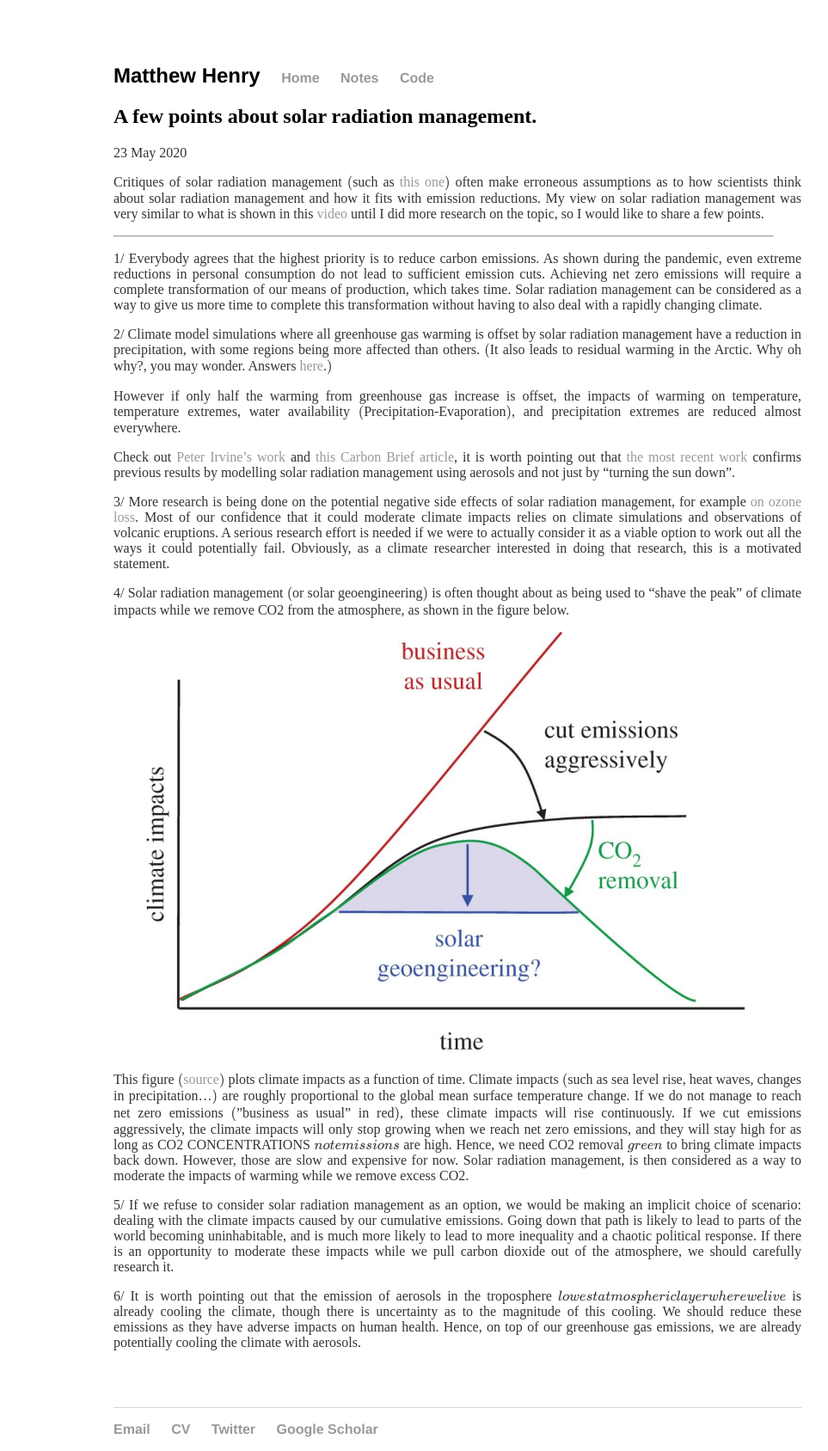
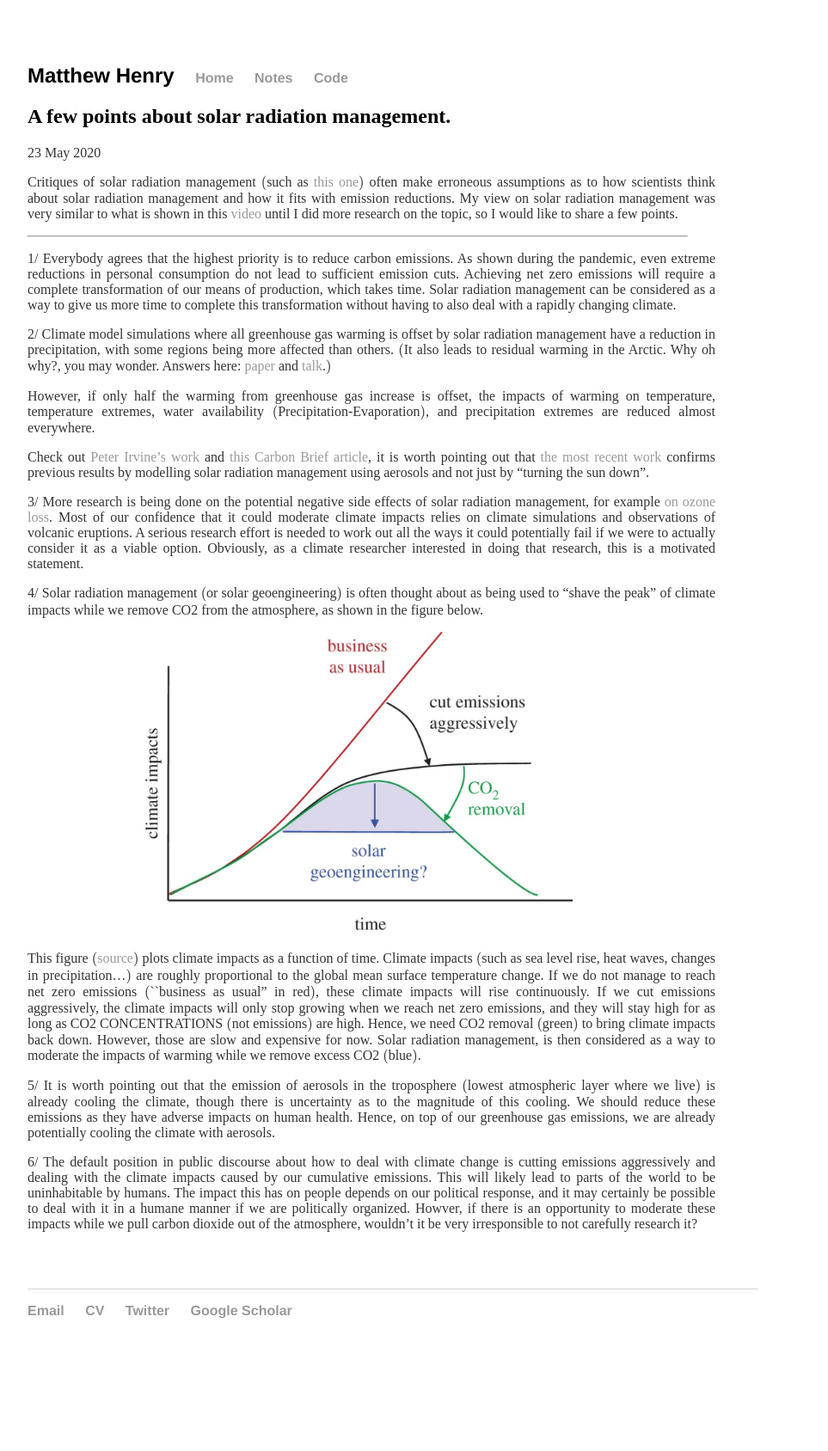
Before and after one commit to matthewjhenry/old_website, a Jekyll site: the page built from _posts/2020-05-23-SRM_critique.md, in a window 1280 px wide. Shown: the whole page at 86% size, without its empty margins (176-1139 px from the left). Built offline with Jekyll 4.4.1, drawn with Linux system fonts in a browser that asks for light colours; formulas are drawn with MathJax 3; comment, search, counter and statistics services are not loaded; after the commit the page ends 1608 px from its top, so only the background shows below that.

Commit message:
geo post edits

```diff
--- a/_posts/2020-05-23-SRM_critique.md
+++ b/_posts/2020-05-23-SRM_critique.md
@@ -7,24 +7,35 @@
 
 Critiques of solar radiation management $($such as <a href="https://www.youtube.com/watch?v=wgyhnFHm1uE">this one</a>$)$ often make erroneous assumptions as to how scientists think about solar radiation management and how it fits with emission reductions. My view on solar radiation management was very similar to what is shown in this [video](https://www.youtube.com/watch?v=wgyhnFHm1uE) until I did more research on the topic, so I would like to share a few points.
 
+
 ---
+
 
 1/ Everybody agrees that the highest priority is to reduce carbon emissions. As shown during the pandemic, even extreme reductions in personal consumption do not lead to sufficient emission cuts. Achieving net zero emissions will require a complete transformation of our means of production, which takes time. Solar radiation management can be considered as a way to give us more time to complete this transformation without having to also deal with a rapidly changing climate.
 
-2/ Climate model simulations where all greenhouse gas warming is offset by solar radiation management have a reduction in precipitation, with some regions being more affected than others. $($It also leads to residual warming in the Arctic. Why oh why?, you may wonder. Answers <a href="https://ams.confex.com/ams/22FLUID/videogateway.cgi/id/55150?recordingid=55150">here</a>.$)$
 
-However if only half the warming from greenhouse gas increase is offset, the impacts of warming on temperature, temperature extremes, water availability $($Precipitation-Evaporation$)$, and precipitation extremes are reduced almost everywhere.
+2/ Climate model simulations where all greenhouse gas warming is offset by solar radiation management have a reduction in precipitation, with some regions being more affected than others. $($It also leads to residual warming in the Arctic. Why oh why?, you may wonder. Answers here: [paper](https://matthewjhenry.github.io/papers/Henry_Merlis_SRM_main_submitted.pdf) and [talk](https://ams.confex.com/ams/22FLUID/videogateway.cgi/id/55150?recordingid=55150).$)$
+
+However, if only half the warming from greenhouse gas increase is offset, the impacts of warming on temperature, temperature extremes, water availability $($Precipitation-Evaporation$)$, and precipitation extremes are reduced almost everywhere.
 
 Check out <a href="https://www.ucl.ac.uk/earth-sciences/people/academic/dr-peter-irvine">Peter Irvine's work</a> and <a href="https://www.carbonbrief.org/halving-global-warming-with-solar-geoengineering-could-offset-tropical-storm-risk"> this Carbon Brief article</a>, it is worth pointing out that <a href="https://discovery.ucl.ac.uk/id/eprint/10094203/">the most recent work</a> confirms previous results by modelling solar radiation management using aerosols and not just by "turning the sun down".
 
-3/ More research is being done on the potential negative side effects of solar radiation management, for example [on ozone loss](https://keith.seas.harvard.edu/publications/stratospheric-solar-geoengineering-without-ozone-loss). Most of our confidence that it could moderate climate impacts relies on climate simulations and observations of volcanic eruptions. A serious research effort is needed if we were to actually consider it as a viable option to work out all the ways it could potentially fail. Obviously, as a climate researcher interested in doing that research, this is a motivated statement.
+
+3/ More research is being done on the potential negative side effects of solar radiation management, for example [on ozone loss](https://keith.seas.harvard.edu/publications/stratospheric-solar-geoengineering-without-ozone-loss). Most of our confidence that it could moderate climate impacts relies on climate simulations and observations of volcanic eruptions. A serious research effort is needed to work out all the ways it could potentially fail if we were to actually consider it as a viable option. Obviously, as a climate researcher interested in doing that research, this is a motivated statement.
+
 
 4/ Solar radiation management $($or solar geoengineering$)$ is often thought about as being used to "shave the peak" of climate impacts while we remove CO2 from the atmosphere, as shown in the figure below.
 
-<div style="text-align:center;valign:center"><img src="https://matthewjhenry.github.io/images/geo_scenario.jpg" alt="" style="width: 700px; height: auto;"></div>
 
-This figure $($<a href="https://royalsocietypublishing.org/doi/full/10.1098/rsta.2016.0454">source</a>$)$ plots climate impacts as a function of time. Climate impacts $($such as sea level rise, heat waves, changes in precipitation...$)$ are roughly proportional to the global mean surface temperature change. If we do not manage to reach net zero emissions $($"business as usual" in red$)$, these climate impacts will rise continuously. If we cut emissions aggressively, the climate impacts will only stop growing when we reach net zero emissions, and they will stay high for as long as CO2 CONCENTRATIONS (not emissions) are high. Hence, we need CO2 removal (green) to bring climate impacts back down. However, those are slow and expensive for now. Solar radiation management, is then considered as a way to moderate the impacts of warming while we remove excess CO2.
 
-5/ If we refuse to consider solar radiation management as an option, we would be making an implicit choice of scenario: dealing with the climate impacts caused by our cumulative emissions. Going down that path is likely to lead to parts of the world becoming uninhabitable, and is much more likely to lead to more inequality and a chaotic political response. If there is an opportunity to moderate these impacts while we pull carbon dioxide out of the atmosphere, we should carefully research it.
+<div style="text-align:center;valign:center"><img src="https://matthewjhenry.github.io/images/geo_scenario.jpg" alt="" style="width: 500px; height: auto;"></div>
 
-6/ It is worth pointing out that the emission of aerosols in the troposphere (lowest atmospheric layer where we live) is already cooling the climate, though there is uncertainty as to the magnitude of this cooling. We should reduce these emissions as they have adverse impacts on human health. Hence, on top of our greenhouse gas emissions, we are already potentially cooling the climate with aerosols.
+
+
+This figure $($<a href="https://royalsocietypublishing.org/doi/full/10.1098/rsta.2016.0454">source</a>$)$ plots climate impacts as a function of time. Climate impacts $($such as sea level rise, heat waves, changes in precipitation...$)$ are roughly proportional to the global mean surface temperature change. If we do not manage to reach net zero emissions $($``business as usual" in red$)$, these climate impacts will rise continuously. If we cut emissions aggressively, the climate impacts will only stop growing when we reach net zero emissions, and they will stay high for as long as CO2 CONCENTRATIONS $($not emissions$)$ are high. Hence, we need CO2 removal $($green$)$ to bring climate impacts back down. However, those are slow and expensive for now. Solar radiation management, is then considered as a way to moderate the impacts of warming while we remove excess CO2 $($blue$)$.
+
+
+5/ It is worth pointing out that the emission of aerosols in the troposphere $($lowest atmospheric layer where we live$)$ is already cooling the climate, though there is uncertainty as to the magnitude of this cooling. We should reduce these emissions as they have adverse impacts on human health. Hence, on top of our greenhouse gas emissions, we are already potentially cooling the climate with aerosols.
+
+
+6/ The default position in public discourse about how to deal with climate change is cutting emissions aggressively and dealing with the climate impacts caused by our cumulative emissions. This will likely lead to parts of the world to be uninhabitable by humans. The impact this has on people depends on our political response, and it may certainly be possible to deal with it in a humane manner if we are politically organized. Howver, if there is an opportunity to moderate these impacts while we pull carbon dioxide out of the atmosphere, wouldn't it be very irresponsible to not carefully research it?
--- a/css/main.css
+++ b/css/main.css
@@ -1,7 +1,9 @@
 body {
     width: 60%;
-    padding-left:  300px;
+    padding-left:  200px;
+    padding-right:  200px;
     padding-top:  50px;
+    padding-bottom:  50px;
 }
 nav ul, footer ul {
     font-family:'Helvetica', 'Arial', 'Sans-Serif';
@@ -40,15 +42,15 @@
 footer {
     border-top: 1px solid #d5d5d5;
     font-size: 3;
-    width: 800px;
+    width: 850px;
 }
 ul.index {
     width: 570px;
-    font-size: 4;
+    font-size: 6;
 }
 ul.posts {
     width: 800px;
-    font-size: 4;
+    font-size: 6;
 }
 h2.posts {
     width: 800px;
--- a/notes/index.html
+++ b/notes/index.html
@@ -3,8 +3,6 @@
 title:  Notes
 ---
 	<h2>{{ page.title }}</h2>
-		<p><font size=3>Notes are summaries of interesting research questions and papers.</font></p>
-
 	<ul class="posts">
 
 	  {% for post in site.posts %}
```
